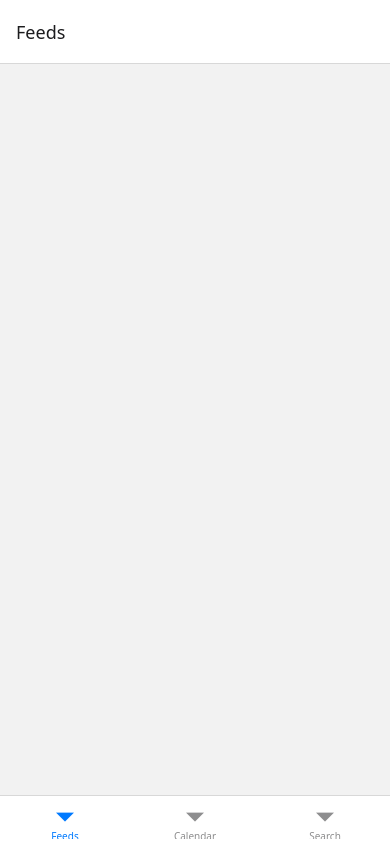
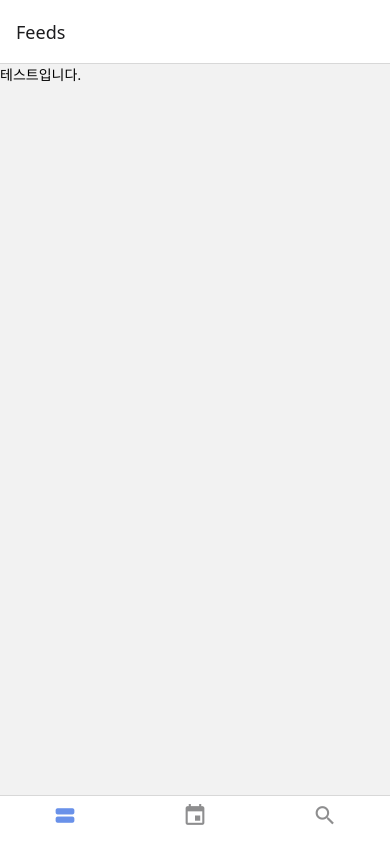
Before and after one commit to ziieun978/DayDayApp, a React Native app: screen /MainTab in a window 390 px wide. Built offline with nearby package versions, Linux system fonts and the light colour scheme.

Commit message:
탭 아이콘, logContext 적용 테스트

```diff
--- a/App.js
+++ b/App.js
@@ -1,11 +1,14 @@
 import { NavigationContainer } from '@react-navigation/native'
 import React from 'react'
 import RootStack from './screens/RootStack'
+import LogContext from './contexts/LogContext';
 
 function App() {
   return (
   <NavigationContainer>
+    <LogContext.Provider value='테스트입니다.'>
     <RootStack />
+    </LogContext.Provider>
   </NavigationContainer>
   );
 }
--- /dev/null
+++ b/contexts/LogContext.js
@@ -0,0 +1,6 @@
+import { createContext } from "react";
+
+
+const LogContext = createContext('테스트용')
+
+export default LogContext;
--- a/screens/FeedScreens.js
+++ b/screens/FeedScreens.js
@@ -1,9 +1,14 @@
 import { StyleSheet, Text, View } from 'react-native'
 import React from 'react'
+import LogContext from '../contexts/LogContext'
 
 export default function FeedScreens() {
   return (
-    <View style={styles.block} />
+    <View style={styles.block}>
+      <LogContext.Consumer>
+        {(value) => <Text>{value}</Text>}
+      </LogContext.Consumer>
+    </View>
   )
 }
 
--- a/screens/MainTab.js
+++ b/screens/MainTab.js
@@ -3,16 +3,17 @@ import React from 'react'
 import FeedScreens from './FeedScreens'
 import CalendarScreen from './CalendarScreen'
 import SearchScreen from './SearchScreen'
+import  Icon  from 'react-native-vector-icons/MaterialIcons'
 
 
 const Tab = createBottomTabNavigator();
 
 function MainTab() {
   return (
-    <Tab.Navigator>
-      <Tab.Screen name="Feeds" component={FeedScreens}/>
-      <Tab.Screen name="Calendar" component={CalendarScreen}/>
-      <Tab.Screen name="Search" component={SearchScreen}/>
+    <Tab.Navigator screenOptions={{tabBarShowLabel: false, tabBarActiveTintColor: '#6991e9ff',}}>
+      <Tab.Screen name="Feeds" component={FeedScreens} options={{tabBarIcon: ({color, size}) => (<Icon name='view-stream' size={size} color={color} />), }}/>
+      <Tab.Screen name="Calendar" component={CalendarScreen} options={{tabBarIcon: ({color, size}) => (<Icon name='event' size={size} color={color} />), }}/>
+      <Tab.Screen name="Search" component={SearchScreen} options={{tabBarIcon: ({color, size}) => (<Icon name='search' size={size} color={color} />), }}/>
     </Tab.Navigator>
   )
 }
```
